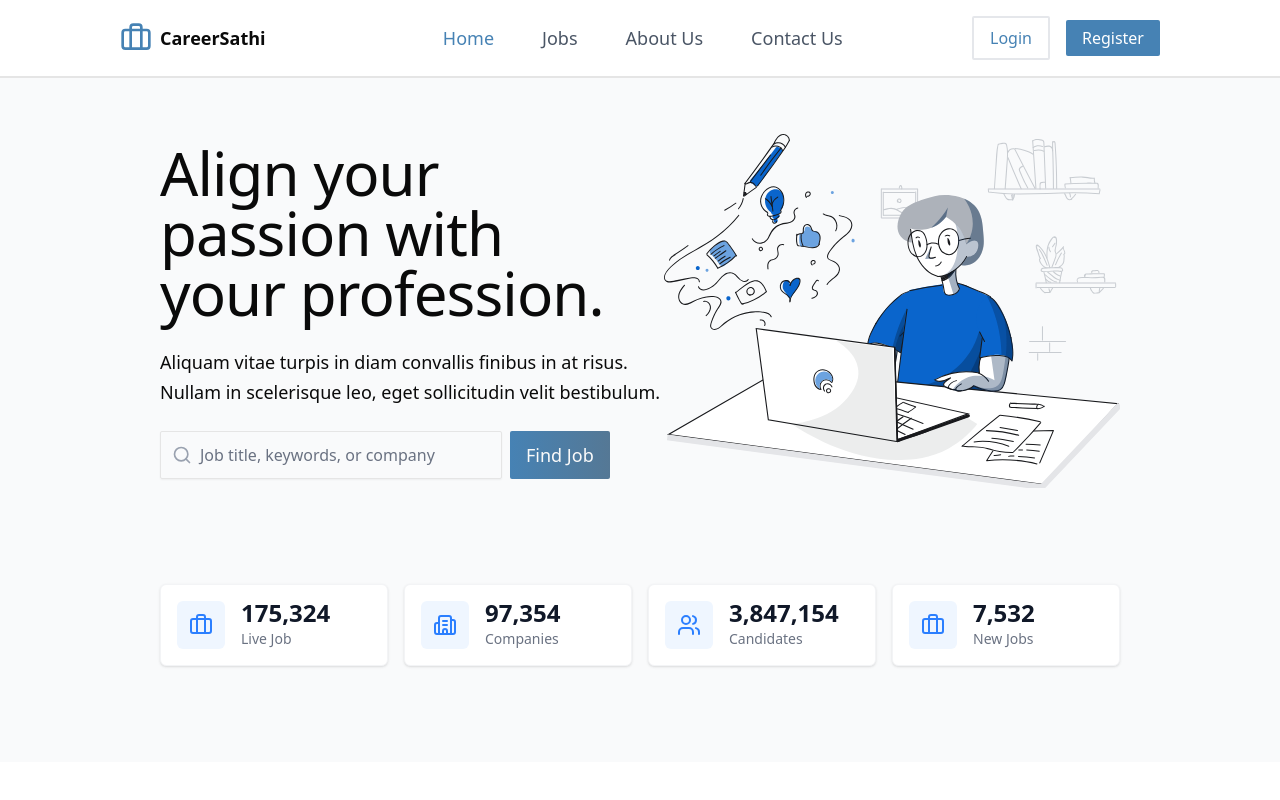
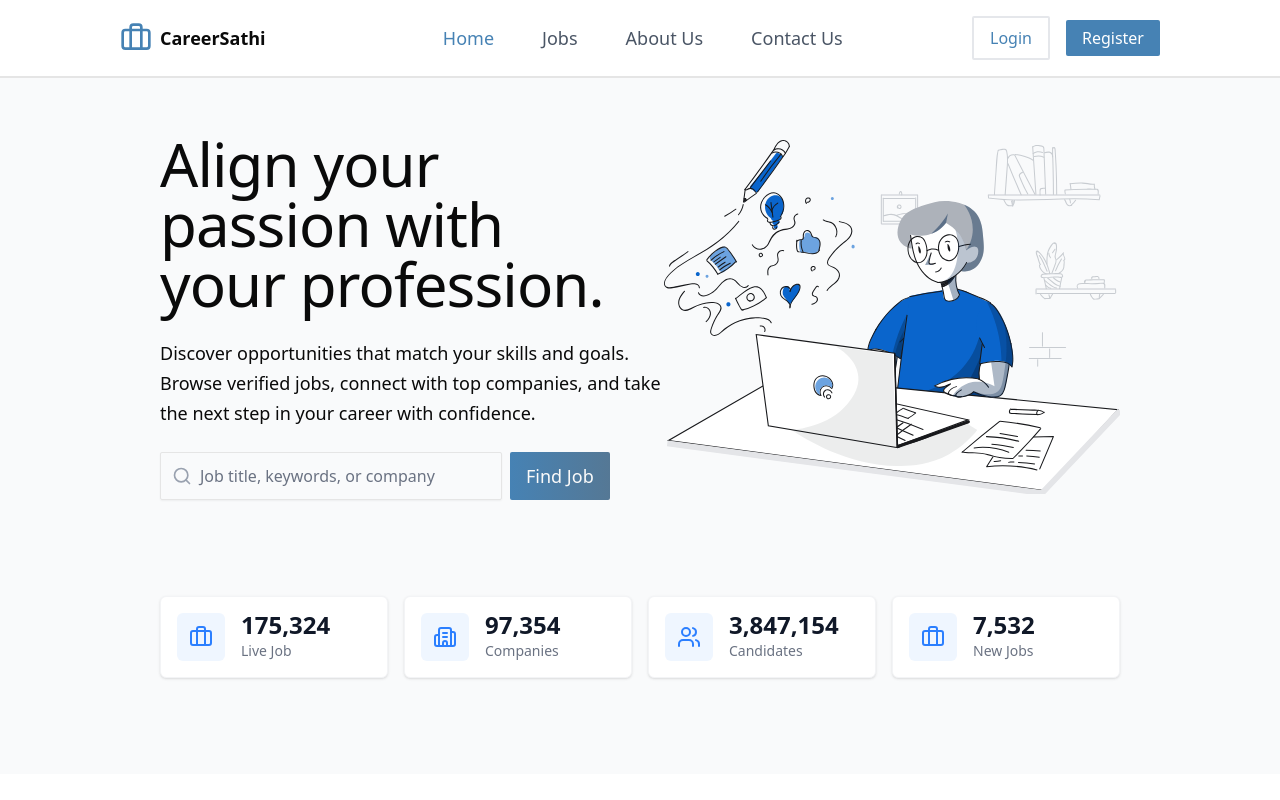
Before and after one commit to Motitumbahamphe7952/JobPortal_vrit, a React (Vite) app: page / in a window 1280 px wide. Shown: the top 800 px of the page. Built offline with nearby package versions, Linux system fonts and the light colour scheme.

Commit message:
chore: hero section content

```diff
--- a/src/components/HeroSection/Hero.tsx
+++ b/src/components/HeroSection/Hero.tsx
@@ -17,8 +17,9 @@ const Hero = () => {
           </span>
 
           <span className="text-base md:text-lg font-light leading-6 md:leading-7.5 text-new-black-300 w-full lg:w-lg">
-            Aliquam vitae turpis in diam convallis finibus in at risus. Nullam
-            in scelerisque leo, eget sollicitudin velit bestibulum.
+            Discover opportunities that match your skills and goals. Browse
+            verified jobs, connect with top companies, and take the next step in
+            your career with confidence.
           </span>
 
           <FlexRow className="gap-2 flex-col sm:flex-row w-full">
```
